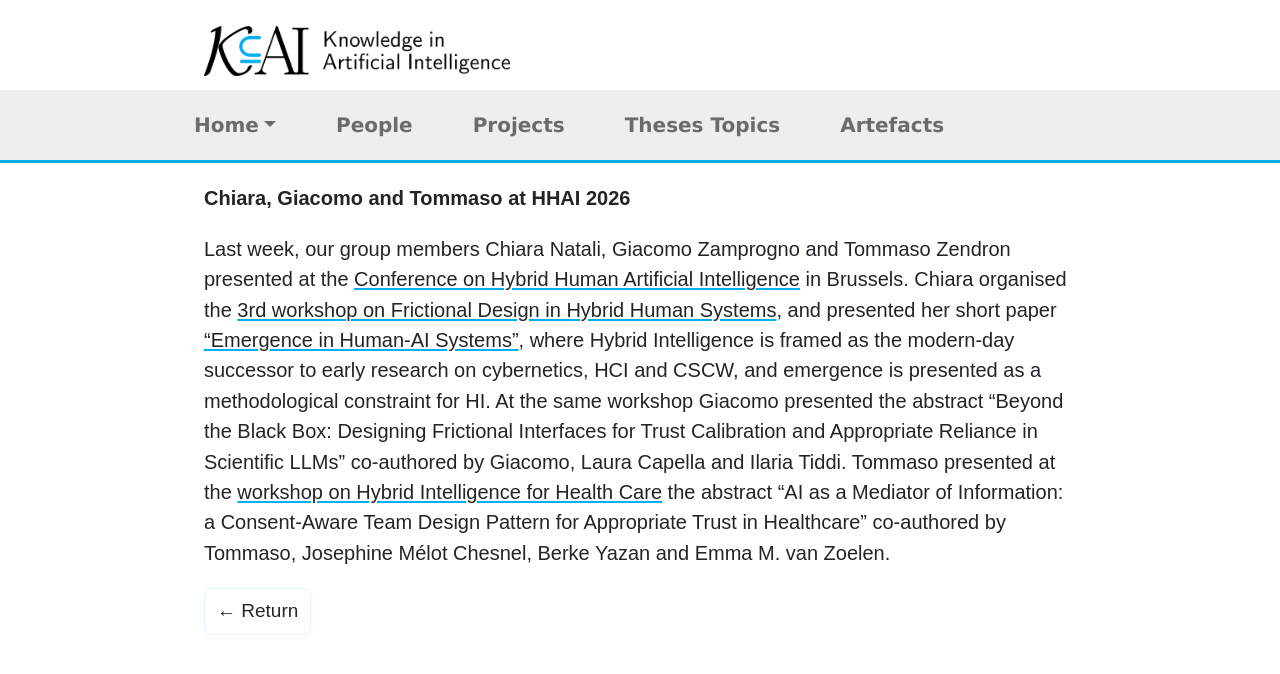
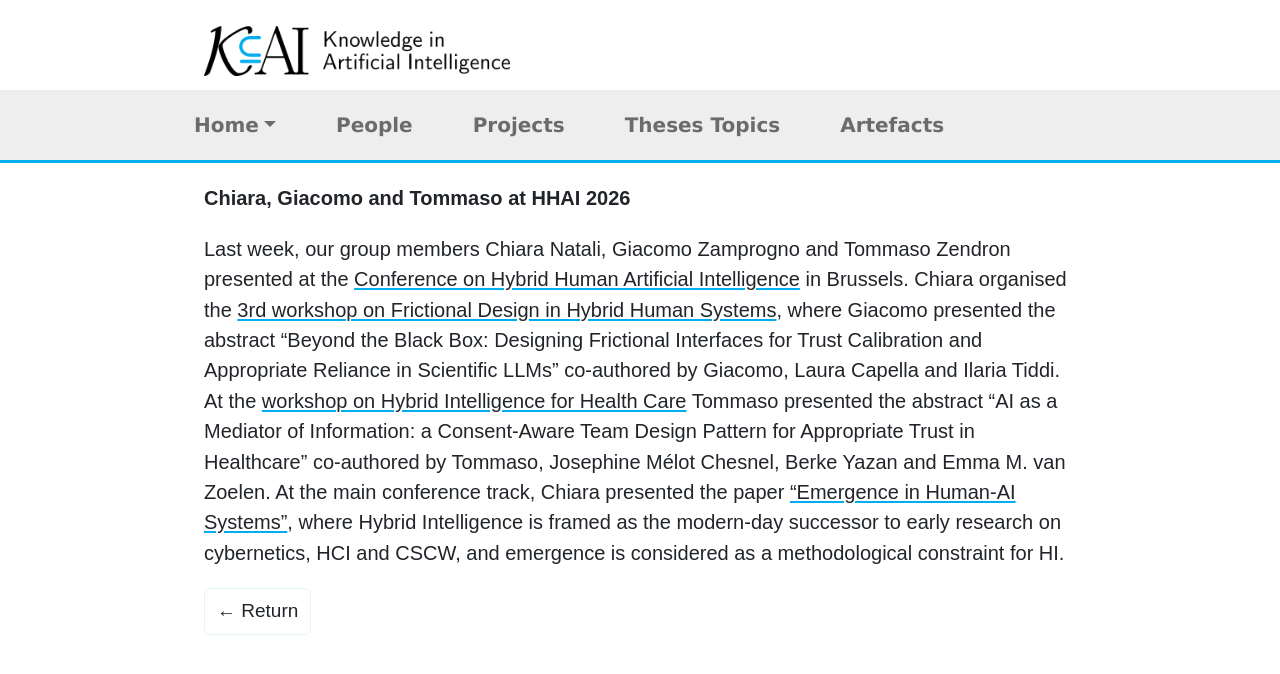
Before and after one commit to kai-vu/site, a Jekyll site: the page built from _news/2026-07-13_HHAI26.md, in a window 1280 px wide. Shown: the top 674 px of the page. Built offline with Jekyll 4.4.1, drawn with Linux system fonts in a browser that asks for light colours.

Commit message:
Revise HHAI 2026 conference presentation summary
Reorganize presentation details for clarity and flow.

```diff
--- a/_news/2026-07-13_HHAI26.md
+++ b/_news/2026-07-13_HHAI26.md
@@ -7,4 +7,5 @@ extra_content: "true"
 **Chiara, Giacomo and Tommaso at HHAI 2026**
 
 Last week, our group members Chiara Natali, Giacomo Zamprogno and Tommaso Zendron presented at the [Conference on Hybrid Human Artificial Intelligence](https://hhai-conference.org/2026/) in Brussels.
-Chiara organised the [3rd workshop on Frictional Design in Hybrid Human Systems](https://sites.google.com/view/frictional-ai/home), and presented her short paper ["Emergence in Human-AI Systems"](https://ebooks.iospress.nl/doi/10.3233/FAIA260497), where Hybrid Intelligence is framed as the modern-day successor to early research on cybernetics, HCI and CSCW, and emergence is presented as a methodological constraint for HI. At the same workshop Giacomo presented the abstract "Beyond the Black Box: Designing Frictional Interfaces for Trust Calibration and Appropriate Reliance in Scientific LLMs" co-authored by Giacomo, Laura Capella and Ilaria Tiddi. Tommaso presented at the [workshop on Hybrid Intelligence for Health Care](https://hi4healthcare.github.io) the abstract "AI as a Mediator of Information: a Consent-Aware Team Design Pattern for Appropriate Trust in Healthcare" co-authored by Tommaso, Josephine Mélot Chesnel, Berke Yazan and Emma M. van Zoelen.
+Chiara organised the [3rd workshop on Frictional Design in Hybrid Human Systems](https://sites.google.com/view/frictional-ai/home), where Giacomo presented the abstract "Beyond the Black Box: Designing Frictional Interfaces for Trust Calibration and Appropriate Reliance in Scientific LLMs" co-authored by Giacomo, Laura Capella and Ilaria Tiddi. At the [workshop on Hybrid Intelligence for Health Care](https://hi4healthcare.github.io) Tommaso presented the abstract "AI as a Mediator of Information: a Consent-Aware Team Design Pattern for Appropriate Trust in Healthcare" co-authored by Tommaso, Josephine Mélot Chesnel, Berke Yazan and Emma M. van Zoelen.
+At the main conference track, Chiara presented the paper ["Emergence in Human-AI Systems"](https://ebooks.iospress.nl/doi/10.3233/FAIA260497), where Hybrid Intelligence is framed as the modern-day successor to early research on cybernetics, HCI and CSCW, and emergence is considered as a methodological constraint for HI.
```
